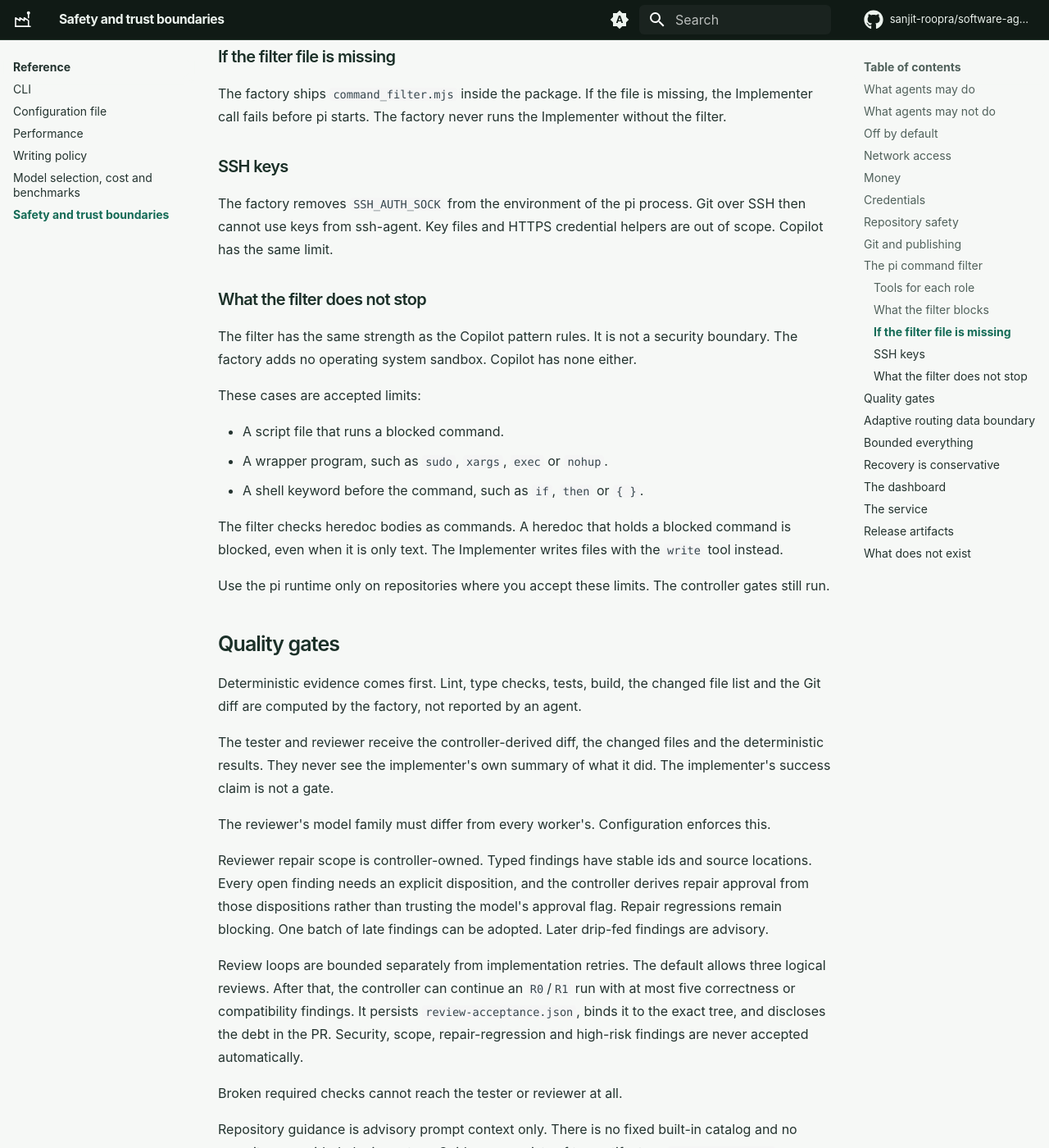
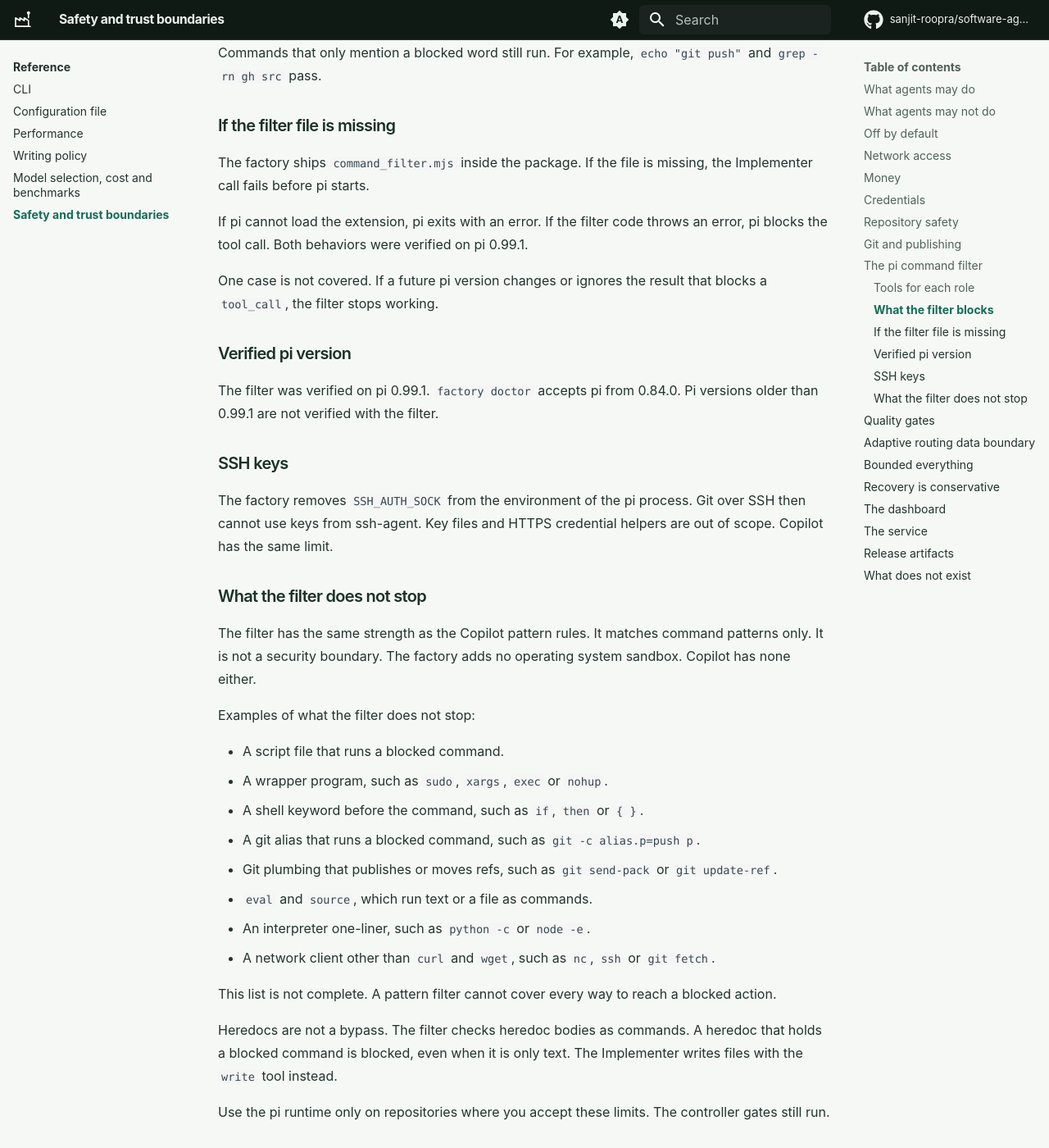
Before and after one commit to sanjit-roopra/software-agent-factory, an MkDocs documentation site: the page built from docs/reference/safety.md, in a window 1280 px wide and 1400 px high, scrolled down 6399 px. Shown: the whole window at 82% size. Built offline with MkDocs 1.6.1 and Material for MkDocs 9.7.7, drawn with Linux system fonts in a browser that asks for light colours; comment, search, counter and statistics services are not loaded; some of the changed text lies outside the part shown.

Commit message:
fix(pi): tighten the no-warning tests and the pi filter safety docs
Address the slice 2 review. The no-warning tests now assert that no
warning is logged or printed for run, project, start and service install
with --runtime pi, instead of checking one word. The safety reference,
pi guide and ADR-032 no longer overstate the filter: they say exactly
when it fails closed, that pi versions older than 0.99.1 are not
verified, that the list of things it does not stop is not complete, that
it blocks curl and wget in place of the Copilot url deny, and that it is
not a security boundary.

Co-Authored-By: Claude Opus 5.5 <noreply@anthropic.com>
Claude-Session: https://claude.ai/code/session_01CZMTvrdDmRMPZTSaooCqYM

```diff
--- a/docs/reference/safety.md
+++ b/docs/reference/safety.md
@@ -18,7 +18,8 @@ provides authority.**
 - Pass or waive a quality gate.
 - Claim a task, or take a task from another run.
 - Push, merge, or change branch protection. On the pi runtime, a command filter
-  blocks `git push`. See [The pi command filter](#the-pi-command-filter).
+  blocks `git push`. The filter matches command patterns and is not a security
+  boundary. See [The pi command filter](#the-pi-command-filter).
 - Deploy anything.
 - See production credentials.
 - Decide whether their own output is accepted.
@@ -161,7 +162,8 @@ value.
 
 The Copilot runtime denies `git commit`, `git push`, `gh` commands and web
 fetches to the Implementer. The pi runtime applies the same limits with a
-command filter. [ADR-032](../decisions.md#adr-032-pi-implementer-shell-commands-match-the-copilot-deny-list)
+command filter. For web fetches, the filter blocks only `curl` and `wget`. It
+does not block other network access. [ADR-032](../decisions.md#adr-032-pi-implementer-shell-commands-match-the-copilot-deny-list)
 records the decision. It amends [ADR-031](../decisions.md#adr-031-pi-is-a-recommended-agent-runtime).
 
 ### Tools for each role
@@ -193,8 +195,9 @@ commands:
 - `wget`
 
 These commands match the Copilot Implementer deny list. That list holds
-`shell(git commit)`, `shell(git push)`, `shell(gh:*)` and `url`. A test keeps the
-two lists in step.
+`shell(git commit)`, `shell(git push)`, `shell(gh:*)` and `url`. Pi blocks `curl`
+and `wget` in place of the Copilot `url` deny. A test keeps the two lists in
+step.
 
 The filter finds a blocked command in these places:
 
@@ -212,8 +215,19 @@ and `grep -rn gh src` pass.
 ### If the filter file is missing
 
 The factory ships `command_filter.mjs` inside the package. If the file is
-missing, the Implementer call fails before pi starts. The factory never runs the
-Implementer without the filter.
+missing, the Implementer call fails before pi starts.
+
+If pi cannot load the extension, pi exits with an error. If the filter code
+throws an error, pi blocks the tool call. Both behaviors were verified on pi
+0.99.1.
+
+One case is not covered. If a future pi version changes or ignores the result
+that blocks a `tool_call`, the filter stops working.
+
+### Verified pi version
+
+The filter was verified on pi 0.99.1. `factory doctor` accepts pi from 0.84.0.
+Pi versions older than 0.99.1 are not verified with the filter.
 
 ### SSH keys
 
@@ -223,19 +237,29 @@ helpers are out of scope. Copilot has the same limit.
 
 ### What the filter does not stop
 
-The filter has the same strength as the Copilot pattern rules. It is not a
-security boundary. The factory adds no operating system sandbox. Copilot has
-none either.
+The filter has the same strength as the Copilot pattern rules. It matches
+command patterns only. It is not a security boundary. The factory adds no
+operating system sandbox. Copilot has none either.
 
-These cases are accepted limits:
+Examples of what the filter does not stop:
 
 - A script file that runs a blocked command.
 - A wrapper program, such as `sudo`, `xargs`, `exec` or `nohup`.
 - A shell keyword before the command, such as `if`, `then` or `{ }`.
+- A git alias that runs a blocked command, such as `git -c alias.p=push p`.
+- Git plumbing that publishes or moves refs, such as `git send-pack` or
+  `git update-ref`.
+- `eval` and `source`, which run text or a file as commands.
+- An interpreter one-liner, such as `python -c` or `node -e`.
+- A network client other than `curl` and `wget`, such as `nc`, `ssh` or
+  `git fetch`.
 
-The filter checks heredoc bodies as commands. A heredoc that holds a blocked
-command is blocked, even when it is only text. The Implementer writes files with
-the `write` tool instead.
+This list is not complete. A pattern filter cannot cover every way to reach a
+blocked action.
+
+Heredocs are not a bypass. The filter checks heredoc bodies as commands. A
+heredoc that holds a blocked command is blocked, even when it is only text. The
+Implementer writes files with the `write` tool instead.
 
 Use the pi runtime only on repositories where you accept these limits. The
 controller gates still run.
```
Also changed, not shown: docs/decisions.md (+17 -6 lines), docs/get-started/pi.md (+1 -1 lines), 2 other files.
